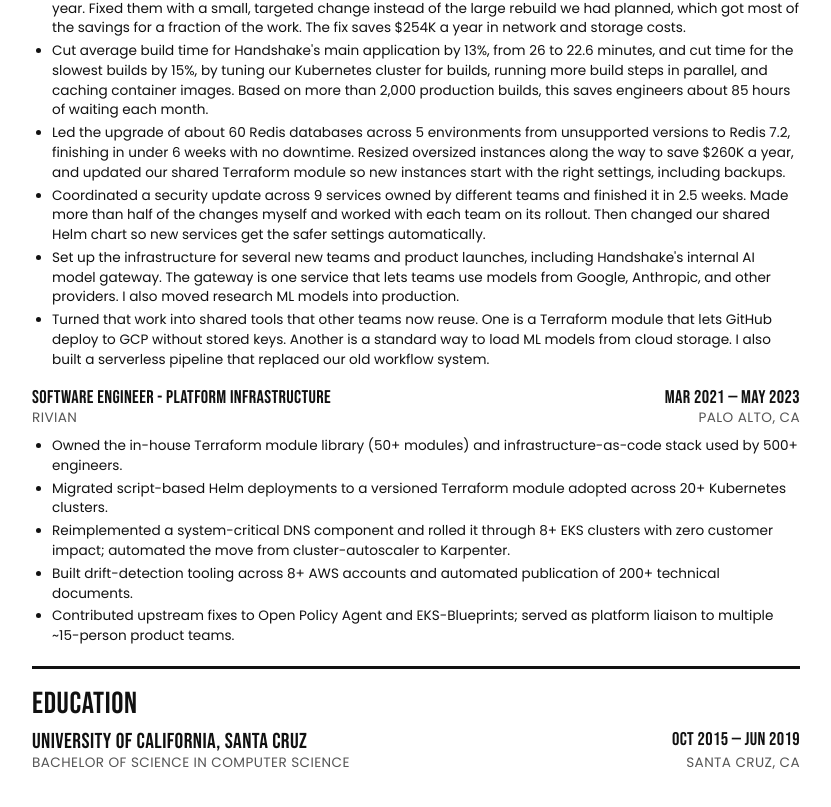
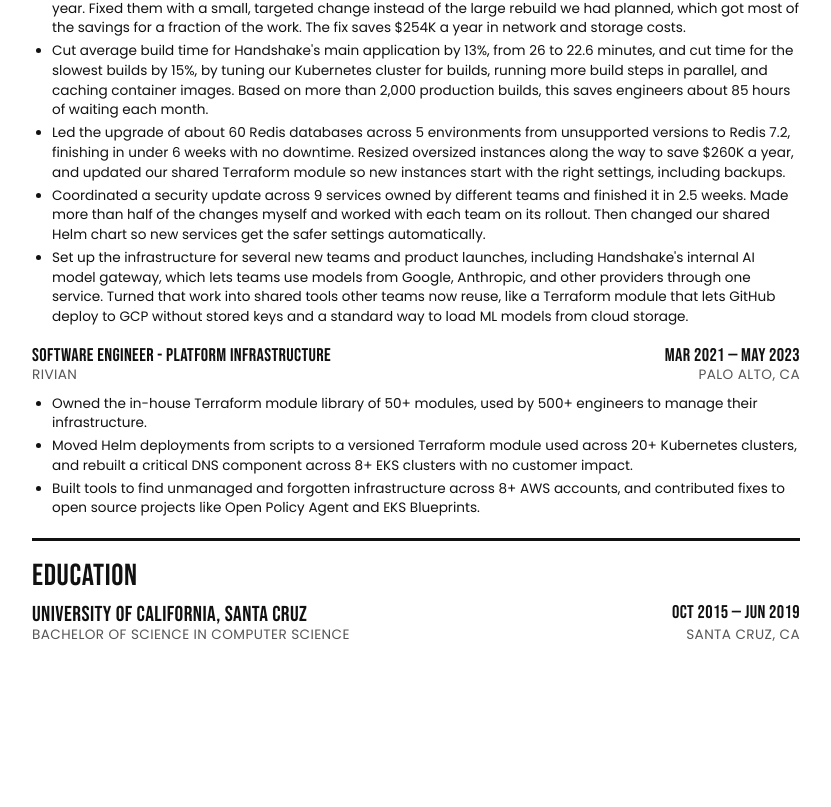
Before and after one commit to joeyqliu/joeyqliu.github.io, a Next.js app: page /resume in a window 1280 px wide. Shown: the part 395-1202 px from the top of the page, without its empty margins (224-1055 px from the left). After the commit the page ends 1088 px from the top, so only its background shows below. Built offline with nearby package versions, Linux system fonts and the light colour scheme.

Commit message:
resume: merge handshake bullets, trim rivian, tighten print spacing

```diff
--- a/src/app/resume/resume.module.css
+++ b/src/app/resume/resume.module.css
@@ -125,5 +125,10 @@ button.back {
   .contact { flex-direction: column; align-items: flex-end; gap: 0.2rem; padding-bottom: 0; }
   .contact a { color: var(--ink); flex-direction: row-reverse; }
   .icon { width: 0.95rem; height: 0.95rem; }
+  .rule { margin: 0.8rem 0; }
+  .sectionTitle { font-size: 1.6rem; margin-bottom: 0.5rem; }
+  .job + .job { margin-top: 0.9rem; }
+  .bullets { font-size: 0.8rem; line-height: 1.4; margin-top: 0.35rem; }
+  .bullets li + li { margin-top: 0.15rem; }
   .job { break-inside: avoid; }
 }
--- a/src/data/experience.ts
+++ b/src/data/experience.ts
@@ -47,8 +47,7 @@ export const jobs: Job[] = [
       "Cut average build time for Handshake's main application by 13%, from 26 to 22.6 minutes, and cut time for the slowest builds by 15%, by tuning our Kubernetes cluster for builds, running more build steps in parallel, and caching container images. Based on more than 2,000 production builds, this saves engineers about 85 hours of waiting each month.",
       "Led the upgrade of about 60 Redis databases across 5 environments from unsupported versions to Redis 7.2, finishing in under 6 weeks with no downtime. Resized oversized instances along the way to save $260K a year, and updated our shared Terraform module so new instances start with the right settings, including backups.",
       "Coordinated a security update across 9 services owned by different teams and finished it in 2.5 weeks. Made more than half of the changes myself and worked with each team on its rollout. Then changed our shared Helm chart so new services get the safer settings automatically.",
-      "Set up the infrastructure for several new teams and product launches, including Handshake's internal AI model gateway. The gateway is one service that lets teams use models from Google, Anthropic, and other providers. I also moved research ML models into production.",
-      "Turned that work into shared tools that other teams now reuse. One is a Terraform module that lets GitHub deploy to GCP without stored keys. Another is a standard way to load ML models from cloud storage. I also built a serverless pipeline that replaced our old workflow system.",
+      "Set up the infrastructure for several new teams and product launches, including Handshake's internal AI model gateway, which lets teams use models from Google, Anthropic, and other providers through one service. Turned that work into shared tools other teams now reuse, like a Terraform module that lets GitHub deploy to GCP without stored keys and a standard way to load ML models from cloud storage.",
     ],
   },
   {
@@ -65,11 +64,9 @@ export const jobs: Job[] = [
       "served as the embedded platform liaison to multiple ~15-person product teams during their design and build phases, maintained 10+ multi-region clusters, and rotated on-call for all critical platform services. my first high-leverage job — and the one that taught me what platform engineering is actually for.",
     ],
     resume: [
-      "Owned the in-house Terraform module library (50+ modules) and infrastructure-as-code stack used by 500+ engineers.",
-      "Migrated script-based Helm deployments to a versioned Terraform module adopted across 20+ Kubernetes clusters.",
-      "Reimplemented a system-critical DNS component and rolled it through 8+ EKS clusters with zero customer impact; automated the move from cluster-autoscaler to Karpenter.",
-      "Built drift-detection tooling across 8+ AWS accounts and automated publication of 200+ technical documents.",
-      "Contributed upstream fixes to Open Policy Agent and EKS-Blueprints; served as platform liaison to multiple ~15-person product teams.",
+      "Owned the in-house Terraform module library of 50+ modules, used by 500+ engineers to manage their infrastructure.",
+      "Moved Helm deployments from scripts to a versioned Terraform module used across 20+ Kubernetes clusters, and rebuilt a critical DNS component across 8+ EKS clusters with no customer impact.",
+      "Built tools to find unmanaged and forgotten infrastructure across 8+ AWS accounts, and contributed fixes to open source projects like Open Policy Agent and EKS Blueprints.",
     ],
   },
   {
```
